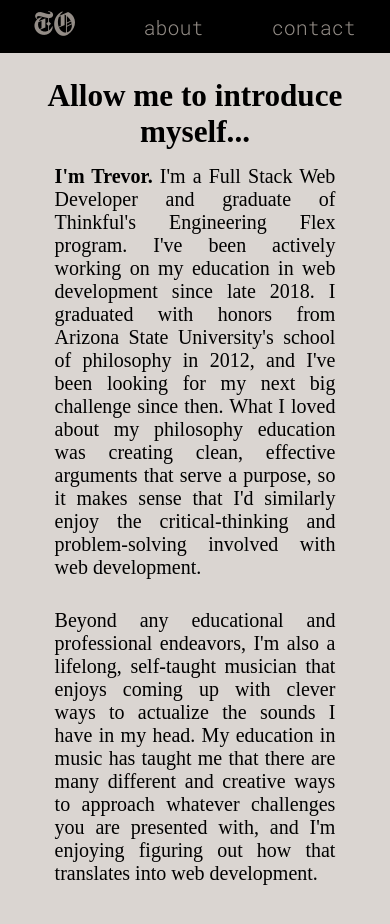
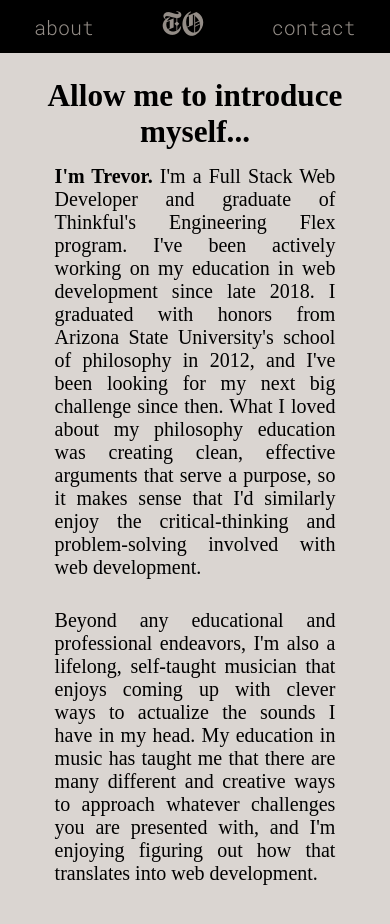
Before and after one commit to TrevorOsterman/portfolio-react, a React (Create React App) app: page /about in a window 390 px wide. Built offline with nearby package versions, Linux system fonts and the light colour scheme; a web font is replaced by a local one.

Commit message:
style tweaks

```diff
--- a/src/Navbar/Navbar.css
+++ b/src/Navbar/Navbar.css
@@ -37,4 +37,16 @@
     .navbar {
         justify-content: space-around;
     }
+
+    .navbar > .about {
+        order: 1;
+    }
+
+    .navbar > .logo {
+        order: 2;
+    }
+
+    .navbar > .contact {
+        order: 3;
+    }
 }
--- a/src/Navbar/Navbar.js
+++ b/src/Navbar/Navbar.js
@@ -9,8 +9,8 @@ export default function Navbar() {
         <Link to="/" className="logo">
           TO
         </Link>
-        <Link to="/about">about</Link>
-        <Link to="/contact">contact</Link>
+        <Link to="/about" className="about">about</Link>
+        <Link to="/contact" className="contact">contact</Link>
       </nav>
 
   );
```
